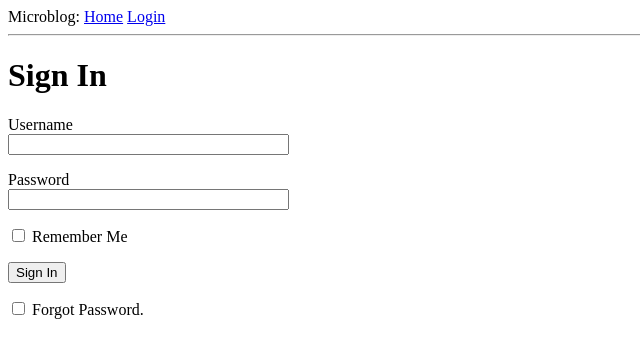
After one commit to Labohkip81/Flask_megatutorial, a Flask app: page /login in a window 1280 px wide. The commit adds this page. Shown: the top 358 px of the page, without its empty margins (0-640 px from the left). Run offline with Flask 2, Linux system fonts and the light colour scheme.

Commit message:
Login page design and form handling in Flask.

```diff
--- a/app/__init__.py
+++ b/app/__init__.py
@@ -1,5 +1,7 @@
 from flask import Flask
+from config import Config
 
 app = Flask(__name__)
+app.config.from_object(Config)
 
 from app import routes
--- /dev/null
+++ b/app/forms.py
@@ -0,0 +1,16 @@
+from flask_wtf import FlaskForm
+from wtforms import StringField, PasswordField, BooleanField, SubmitField
+from wtforms.validators import DataRequired
+
+
+
+
+class LoginForm(FlaskForm):
+
+    username = StringField('Username', validators=[DataRequired()])
+    password = PasswordField('Password', validators=[DataRequired()])
+    remember_me = BooleanField('Remember Me')
+
+    submit = SubmitField('Sign In')
+
+    Forgot_password = BooleanField('Forgot Password.')
--- a/app/routes.py
+++ b/app/routes.py
@@ -1,26 +1,40 @@
 from flask import render_template
 from app import app
+from app.forms import LoginForm
 
+
+
+@app.route('/login')
+
+def login():
+    form = LoginForm()
+    return render_template('login.html', title = 'Sign in', form = form)
+
+
+#Defines the route for home page for this application.
 @app.route('/')
 @app.route('/index')
 
 
 def index():
-    user = {'username': 'Miguel'}
+    user = {'username': 'Laban'}
     posts = [
         {
             'author': {'username': 'John'},
-            'body': 'Beautiful day in Portland!'
+            'body': 'Beautiful day in Portland!',
+            'greeting': 'Hey there thanks for the information'
         },
 
          {
             'author': {'username': 'Laban'},
-            'body': 'Its another log here'
+            'body': 'Its another log here',
+            'greeting': 'Hey there thanks much'
         },
 
         {
             'author': {'username': 'Susan'},
-            'body': 'The Avengers movie was so cool!'
+            'body': 'The Avengers movie was so cool!',
+            'greeting': 'Woow, can\'t resist this'
         }
     ]
     return render_template('index.html', title='Home', user=user, posts=posts)
--- a/app/templates/base.html
+++ b/app/templates/base.html
@@ -7,7 +7,12 @@
 {% endif %}
 </head>
 <body>
-<div>Microblog: <a href="/index">Home</a></div>
+<div>Microblog:
+
+<a href="/index">Home</a>
+<a href="/login">Login</a>
+</div>
+
 <hr>
 {% block content %}{% endblock %}
 </body>
--- a/app/templates/index.html
+++ b/app/templates/index.html
@@ -3,5 +3,8 @@
 <h1>Hi, {{ user.username }}!</h1>
 {% for post in posts %}
 <div><p>{{ post.author.username }} says: <b>{{ post.body }}</b></p></div>
+<div><p> Users Note: <b> {{post.greeting}}</b>
+</br>
+</br>
 {% endfor %}
 {% endblock %}
--- /dev/null
+++ b/app/templates/login.html
@@ -0,0 +1,18 @@
+{% extends "base.html" %}
+{% block content %}
+<h1>Sign In</h1>
+<form action="" method="post">
+{{ form.hidden_tag() }}
+<p>
+{{ form.username.label }}<br>
+{{ form.username(size=32) }}
+</p>
+<p>
+{{ form.password.label }}<br>
+{{ form.password(size=32) }}
+</p>
+<p>{{ form.remember_me() }} {{ form.remember_me.label }}</p>
+<p>{{ form.submit() }}</p>
+<p><a>{{ form.Forgot_password()}} {{form.Forgot_password.label }}</a></p>
+</form>
+{% endblock %}
--- /dev/null
+++ b/config.py
@@ -0,0 +1,4 @@
+import os
+class Config(object):
+
+    SECRET_KEY = os.environ.get('SECRET_KEY') or 'you-will-never-guess'
```
